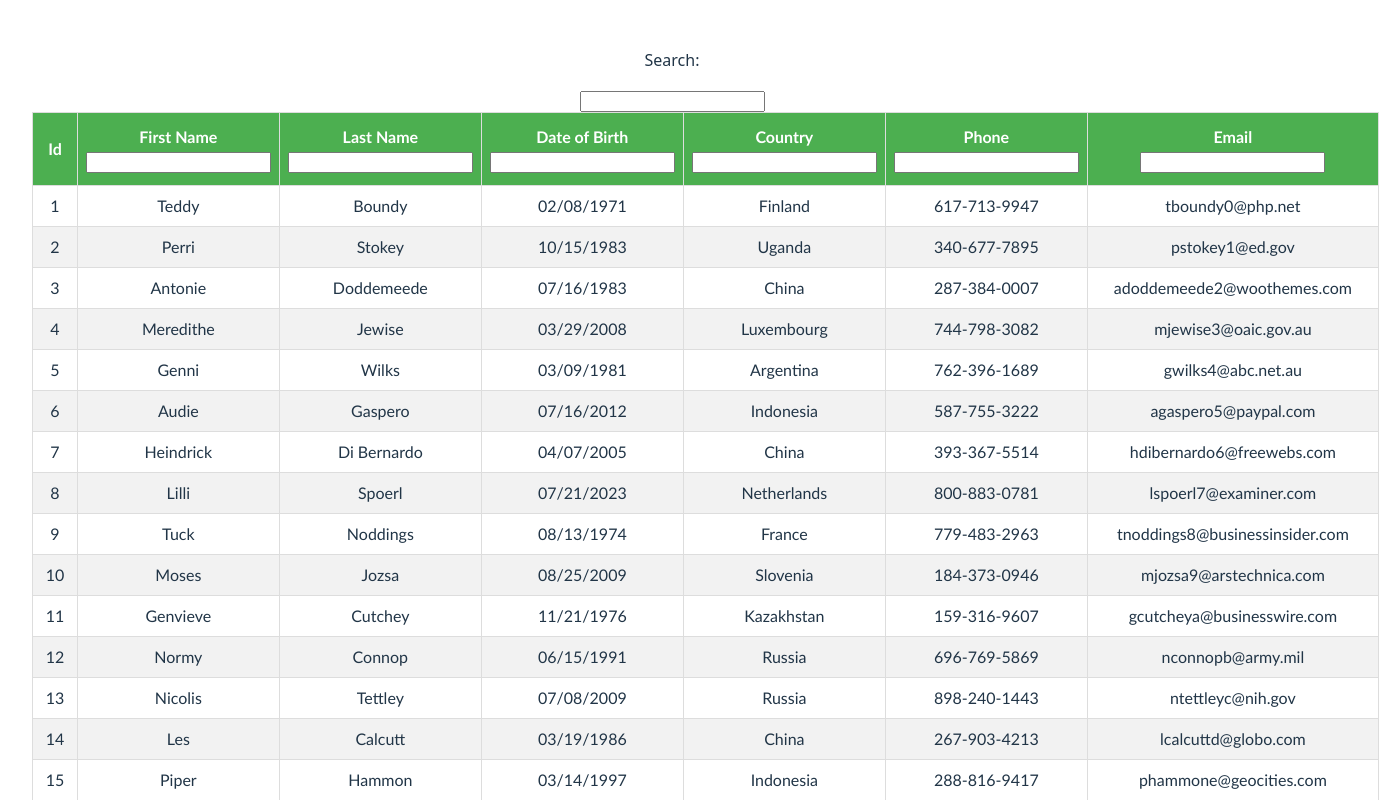
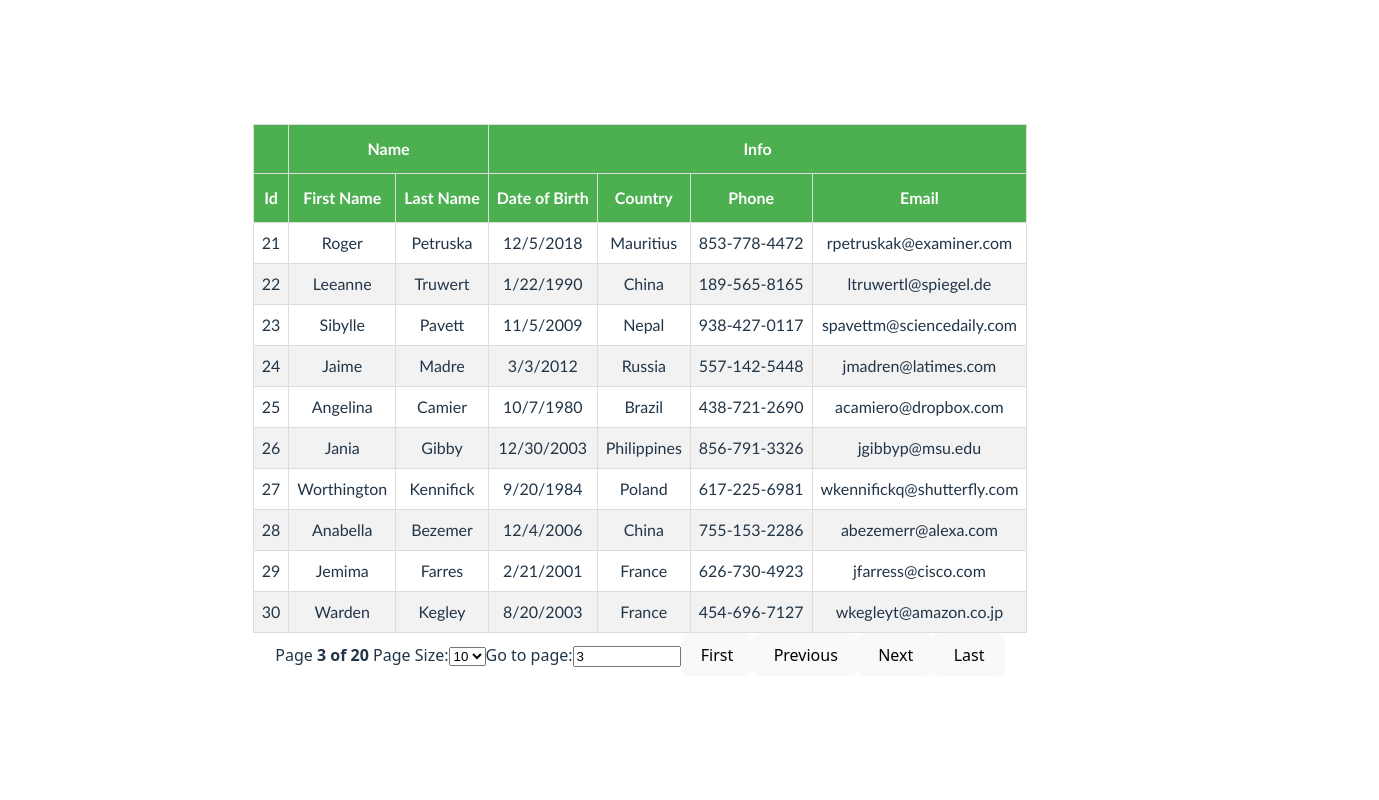
Before and after one commit to jrreda/React-Table-Demo, a React (Vite) app: page / in a window 1280 px wide. Shown: the top 800 px of the page, 1379 px wide, since content can reach past the window. Built offline with nearby package versions, Linux system fonts and the light colour scheme.

Commit message:
Pagination

```diff
--- a/src/App.jsx
+++ b/src/App.jsx
@@ -1,10 +1,10 @@
 import './App.css'
-import { FilteringTable } from './components/FilteringTable'
+import { PaginationTable } from './components/PaginationTable'
 
 function App() {
   return (
     <div>
-      <FilteringTable />
+      <PaginationTable />
     </div>
   )
 }
--- /dev/null
+++ b/src/components/PaginationTable.jsx
@@ -0,0 +1,83 @@
+import "./table.css";
+import { GROUPED_COLUMNS } from "./columns";
+import { useTable, usePagination } from "react-table";
+import { useMemo } from "react";
+import MOCK_DATA from "../../data/MOCK_DATA.json";
+
+export const PaginationTable = () => {
+  const data = useMemo(() => MOCK_DATA, []);
+  const columns = useMemo(() => GROUPED_COLUMNS, []);
+
+  const {
+    getTableProps,
+    getTableBodyProps,
+    headerGroups,
+    page,
+    prepareRow,
+    gotoPage,
+    previousPage,
+    nextPage,
+    canNextPage,
+    canPreviousPage,
+    pageCount,
+    setPageSize,
+    state,
+  } = useTable({ columns, data, initialState: { pageIndex: 2, pageSize: 10 } }, usePagination);
+
+  const { pageIndex, pageSize } = state;
+
+  return (
+    <>
+      <table>
+        <thead {...getTableProps()}>
+          {headerGroups.map((headerGroup) => (
+            <tr {...headerGroup.getHeaderGroupProps()}>
+              {headerGroup.headers.map((column) => (
+                <th {...column.getHeaderProps()}>{column.render("Header")}</th>
+              ))}
+            </tr>
+          ))}
+        </thead>
+        <tbody {...getTableBodyProps()}>
+          {page.map((row) => {
+            prepareRow(row);
+            return (
+              <tr {...row.getRowProps()}>
+                {row.cells.map((cell) => (
+                  <td {...cell.getCellProps()}>{cell.render("Cell")}</td>
+                ))}
+              </tr>
+            );
+          })}
+        </tbody>
+      </table>
+      <div>
+        <span>
+          Page{' '}
+          <strong>
+            {pageIndex + 1} of {pageCount}
+          </strong>{' '}
+        </span>
+        <span>
+          Page Size:
+          <select value={pageSize} onChange={e => setPageSize(Number(e.target.value))}>
+            {[10, 20, 30, 40, 50].map(pageSize => (
+              <option key={pageSize} value={pageSize}>{pageSize}</option>
+            ))}
+          </select>
+        </span>
+        <span>
+          Go to page:
+          <input type="number" defaultValue={pageIndex + 1} onChange={e => {
+            const page = e.target.value ? Number(e.target.value) - 1 : 0;
+            gotoPage(page);
+          }} style={{ width: '100px' }} />
+        </span>
+        <button onClick={() => gotoPage(0)} disabled={!canPreviousPage}>First</button>
+        <button onClick={() => previousPage()} disabled={!canPreviousPage}>Previous</button>
+        <button onClick={() => nextPage()} disabled={!canNextPage}>Next</button>
+        <button onClick={() => gotoPage(pageCount - 1)} disabled={!canNextPage}>Last</button>
+      </div>
+    </>
+  );
+};
```
